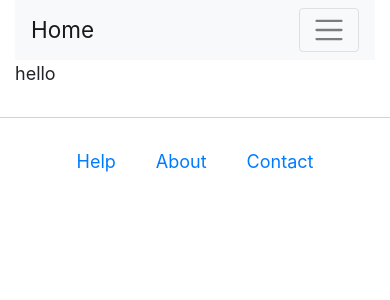
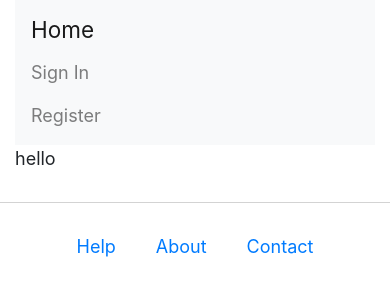
Before and after one commit to adamzerner/vue-starter, a Vue app: page / in a window 390 px wide. Shown: the top 300 px of the page. Built offline with nearby package versions, Linux system fonts and the light colour scheme.

Commit message:
Don't use hamburger menu in navbar

```diff
--- a/src/assets/custom.scss
+++ b/src/assets/custom.scss
@@ -1,4 +1,3 @@
 // define any variables here
-$font-size-base: 1.125rem;
 @import "node_modules/bootstrap/scss/bootstrap";
 @import "node_modules/bootstrap-vue/src/index.scss";
--- /dev/null
+++ b/src/assets/variables.scss
@@ -0,0 +1,3 @@
+$font-size-base: 1.125rem;
+@import "node_modules/bootstrap/scss/_functions.scss";
+@import "node_modules/bootstrap/scss/_variables.scss";
--- a/src/components/navbar/navbar.vue
+++ b/src/components/navbar/navbar.vue
@@ -2,7 +2,6 @@
   <section class="container">
     <b-navbar toggleable="sm" variant="light">
       <b-navbar-brand to="home">Home</b-navbar-brand>
-      <b-navbar-toggle target="nav-collapse"></b-navbar-toggle>
       <b-collapse id="nav-collapse" is-nav>
         <b-navbar-nav></b-navbar-nav>
         <b-navbar-nav class="ml-auto">
@@ -20,4 +19,12 @@ export default {
 };
 </script>
 
-<style lang="scss" scoped></style>
+<style lang="scss" scoped>
+@media (max-width: map-get($grid-breakpoints, "sm")) {
+  // always showing nav items on mobile instead of using a hamburger menu
+  // this approach is hacky but seems like it doesn't seem like there's a better option
+  #nav-collapse {
+    display: block !important;
+  }
+}
+</style>
--- /dev/null
+++ b/vue.config.js
@@ -0,0 +1,9 @@
+module.exports = {
+  css: {
+    loaderOptions: {
+      scss: {
+        prependData: `@import "@/assets/variables.scss";`,
+      },
+    },
+  },
+};
```
